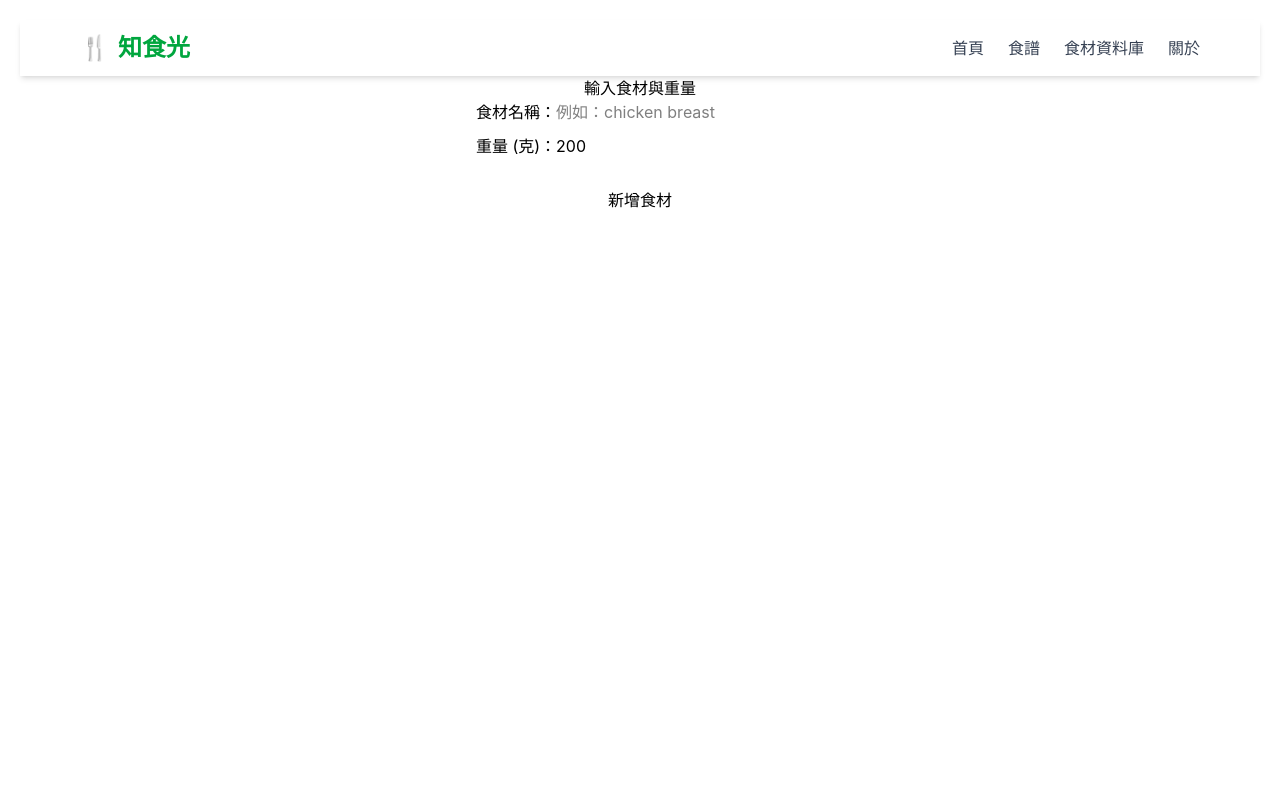
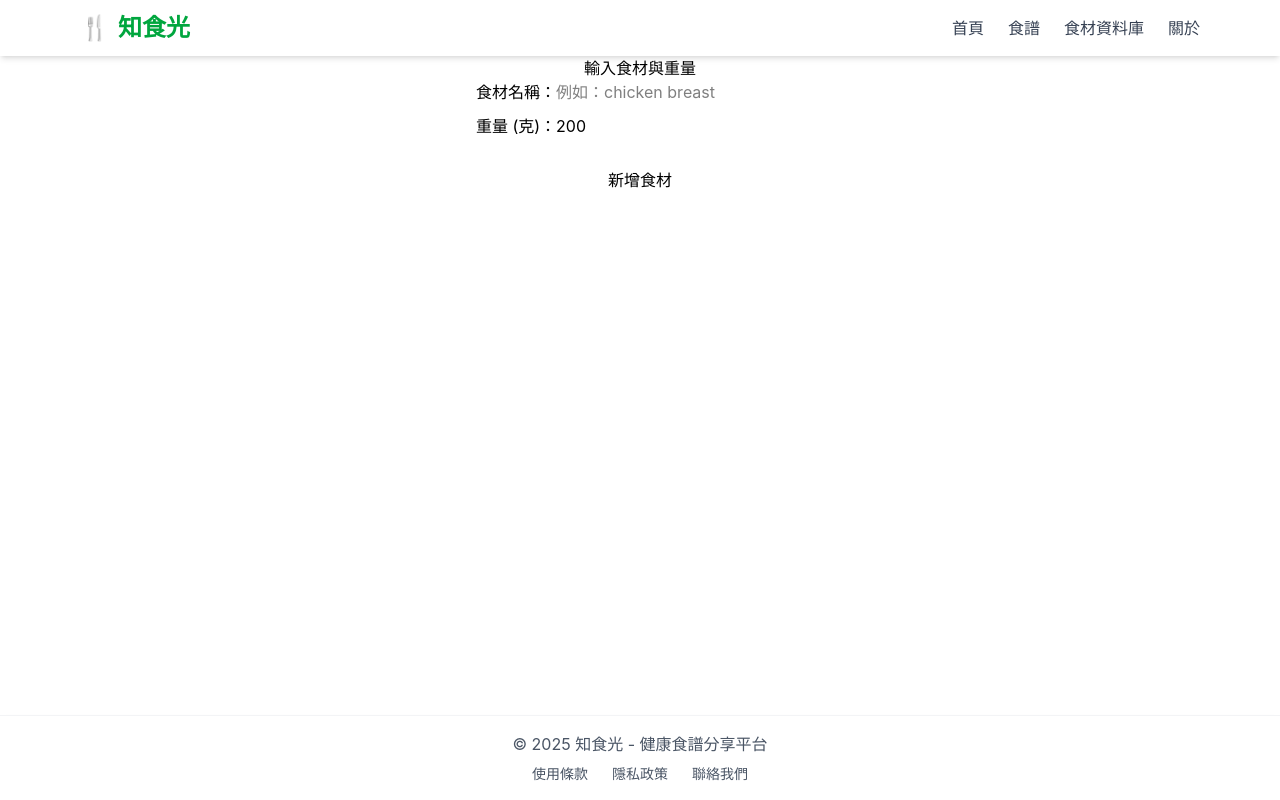
Before and after one commit to Sharon-Fu03/TimeToTasteProject, a React (Vite) app in the folder time_to_taste/: page /app in a window 1280 px wide. Built offline with nearby package versions, Linux system fonts and the light colour scheme.

Commit message:
Footer&ui

```diff
--- a/time_to_taste/src/App.jsx
+++ b/time_to_taste/src/App.jsx
@@ -4,6 +4,7 @@ import { useState } from 'react';
 import { PieChart } from '@mui/x-charts';
 import Navbar from './Navbar';
 import './index.css';
+import Footer from './Footer';
 function App() {
   const [ingredientName, setIngredientName] = useState('');
   const [gram, setGram] = useState(200);
@@ -58,7 +59,7 @@ function App() {
 
 return (
 
-    <div className="App" style={{ padding: '20px' }}>
+    <div className="App" >
         <Navbar />
         <h2>輸入食材與重量</h2>
 
@@ -175,6 +176,7 @@ return (
                     />
             </div>
         )}
+        <Footer />
     </div>
 );
 }
--- /dev/null
+++ b/time_to_taste/src/Footer.jsx
@@ -0,0 +1,19 @@
+// Footer.jsx
+import React from "react";
+
+const Footer = () => {
+  return (
+    <footer className="fixed bottom-0 left-0 w-full bg-white py-4 border-t border-gray-100 text-center shadow-md">
+      <p className="text-gray-600 mb-2">
+        © 2025 知食光 - 健康食譜分享平台
+      </p>
+      <div className="flex justify-center space-x-6 text-gray-600 text-sm">
+        <a href="#" className="hover:text-green-500">使用條款</a>
+        <a href="#" className="hover:text-green-500">隱私政策</a>
+        <a href="#" className="hover:text-green-500">聯絡我們</a>
+      </div>
+    </footer>
+  );
+};
+
+export default Footer;
```
